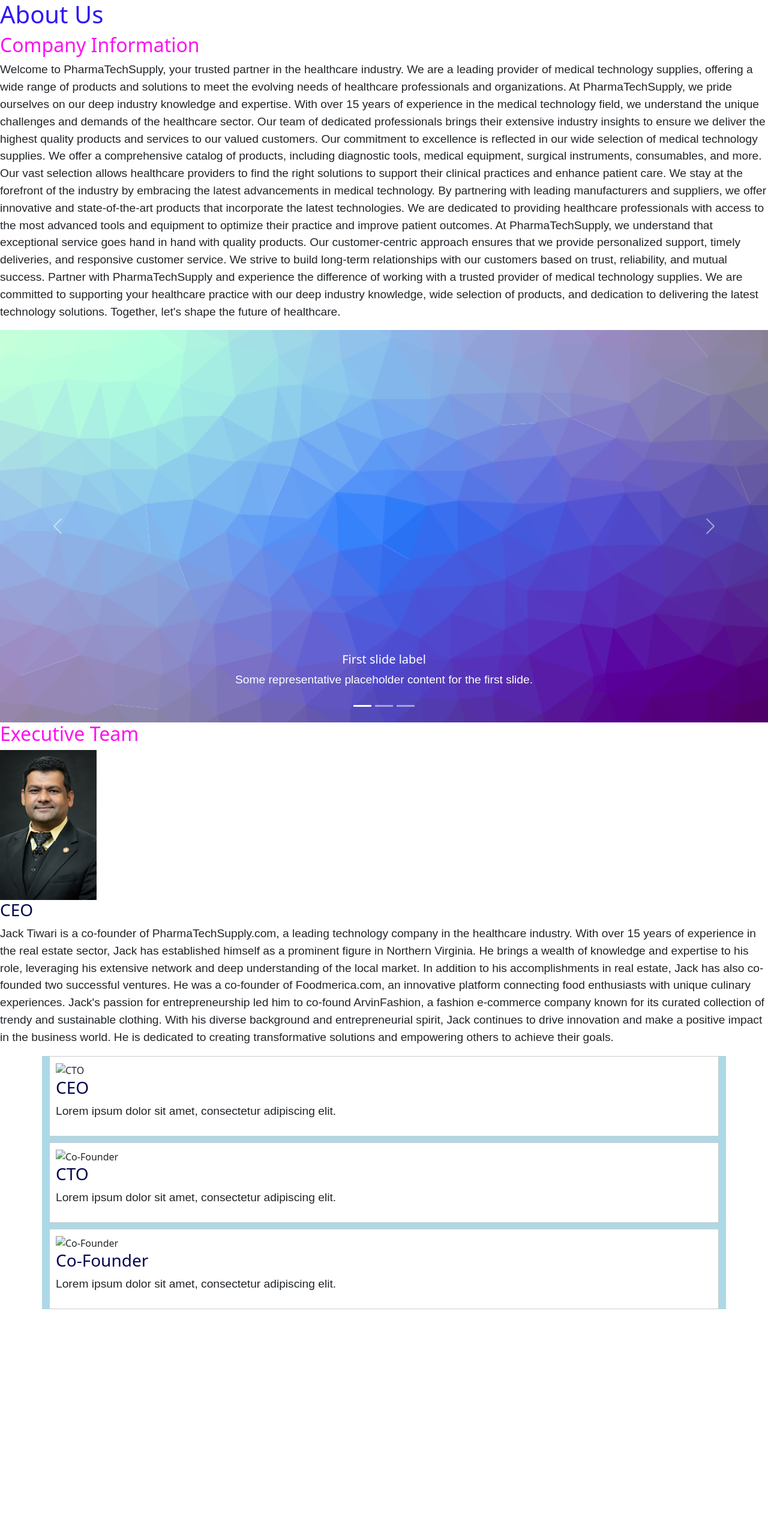
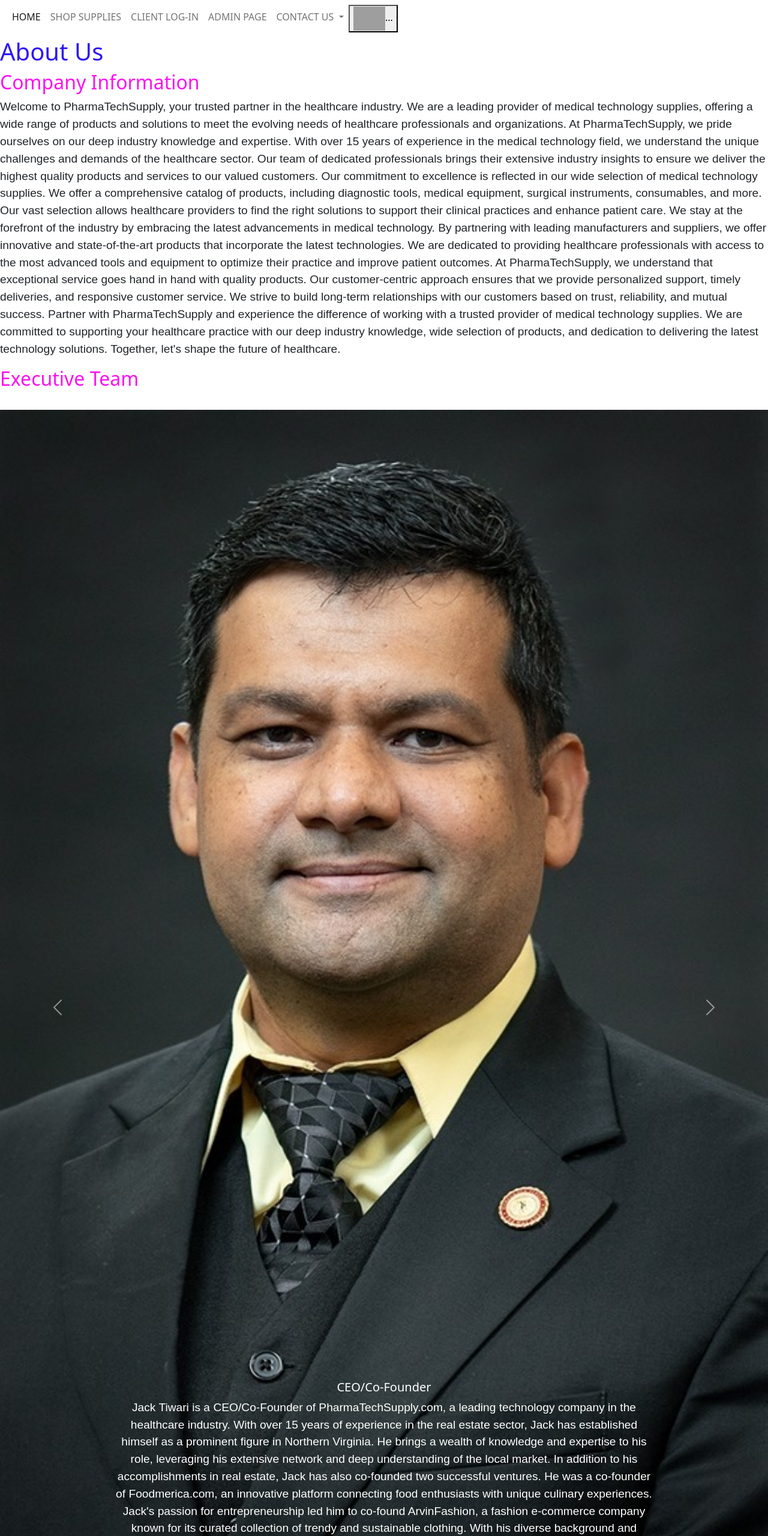
Before and after one commit to RaedGazi/FINAL-PROJECT, a plain HTML site: page aboutUS.html in a window 1280 px wide. Shown: the top 2560 px of the page at 60% size. Before the commit the page ends 2192 px from the top, so only its background shows below. Drawn offline with nearby package versions, Linux system fonts and the light colour scheme; grey boxes are pictures that could not be loaded.

Commit message:
About Us carasoul

```diff
--- a/aboutUS.html
+++ b/aboutUS.html
@@ -9,8 +9,49 @@
     <link href="https://cdn.jsdelivr.net/npm/bootstrap@5.2.3/dist/css/bootstrap.min.css" rel="stylesheet">
 </head>
 <body>
+    <div>
 
+        <!---Add Navbar-->
 
+        <nav class="navbar navbar-expand-lg bg-body-tertiary">
+          <div class="container-fluid">
+
+            <div class="collapse navbar-collapse" id="navbarNavDropdown">
+              <ul class="navbar-nav">
+                <li class="nav-item">
+                  <a class="nav-link active" aria-current="page" href="index.html">HOME</a>
+                </li>
+                <li class="nav-item">
+                  <a class="nav-link" href="supply.html">SHOP SUPPLIES</a>
+                </li>
+                <li class="nav-item">
+                  <a class="nav-link" href="clientLogIn.html">CLIENT LOG-IN</a>
+                </li>
+                <li class="nav-item">
+                  <a class="nav-link" href="admin.html">ADMIN PAGE</a>
+                </li>
+                <li class="nav-item dropdown">
+                  <a class="nav-link dropdown-toggle" href="#" role="button" data-bs-toggle="dropdown"
+                    aria-expanded="false">
+                    CONTACT US
+                  </a>
+                  <ul class="dropdown-menu">
+                    <li><a class="dropdown-item" href="aboutUs.html">About US</a></li>
+                    <li><a class="dropdown-item" href="contactUs.html">FAQs</a></li>
+                    <li><a class="dropdown-item" href="contactUs.html">Shipping & Returns</a></li>
+                  </ul>
+                </li>
+                <li>
+                  <button type="button" class="button"><img
+                      src="https://static.vecteezy.com/system/resources/previews/004/999/463/original/shopping-cart-icon-illustration-free-vector.jpg"
+                      height="40px" alt="Image">...</button>
+                </li>
+              </ul>
+            </div>
+          </div>
+        </nav>
+      </div>
+<div>
   <h1>About Us</h1>
 
   <h2>Company Information</h2>
@@ -26,7 +67,9 @@
 
     Partner with PharmaTechSupply and experience the difference of working with a trusted provider of medical technology supplies. We are committed to supporting your healthcare practice with our deep industry knowledge, wide selection of products, and dedication to delivering the latest technology solutions. Together, let's shape the future of healthcare.</p>
 
-    <div>
+  </div>
+  <h2>Executive Team</h2>
+  <br>
       <!--CAROUSEL START-->
       <div id="carousel" class="carousel slide">
         <div class="carousel-indicators">
@@ -39,24 +82,35 @@
         </div>
         <div class="carousel-inner">
           <div class="carousel-item active">
-            <img src="./images/bg1.png" class="d-block w-100" alt="...">
+            <img src="./images/JackTiwari.jpg" class="d-block w-100" alt="...">
             <div class="carousel-caption d-none d-md-block">
-              <h5>First slide label</h5>
-              <p>Some representative placeholder content for the first slide.</p>
+              <h5>CEO/Co-Founder</h5>
+              <p>Jack Tiwari is a CEO/Co-Founder of PharmaTechSupply.com, a leading technology company in the healthcare industry. With over 15 years of experience in the real estate sector, Jack has established himself as a prominent figure in Northern Virginia. He brings a wealth of knowledge and expertise to his role, leveraging his extensive network and deep understanding of the local market.
+
+                In addition to his accomplishments in real estate, Jack has also co-founded two successful ventures. He was a co-founder of Foodmerica.com, an innovative platform connecting food enthusiasts with unique culinary experiences. Jack's passion for entrepreneurship led him to co-found ArvinFashion, a fashion e-commerce company known for its curated collection of trendy and sustainable clothing.
+
+                With his diverse background and entrepreneurial spirit, Jack continues to drive innovation and make a positive impact in the business world. He is dedicated to creating transformative solutions and empowering others to achieve their goals.</p>
             </div>
           </div>
           <div class="carousel-item">
-            <img src="./images/bg2.png" class="d-block w-100" alt="...">
+            <img src="./images/Tiffany.jpg" class="d-block w-100" alt="...">
             <div class="carousel-caption d-none d-md-block">
-              <h5>Second slide label</h5>
-              <p>Some representative placeholder content for the second slide.</p>
+              <h5>President</h5>
+              <p> Lorem ipsum dolor sit, amet consectetur adipisicing elit. Voluptatem, enim rem, veniam est quae aliquid blanditiis optio minus debitis, molestias nemo eveniet dignissimos possimus consequatur officiis recusandae corporis! Placeat, quo!.</p>
             </div>
           </div>
           <div class="carousel-item">
-            <img src="./images/bg3.png" class="d-block w-100" alt="...">
+            <img src="./images/Raed.png" class="d-block w-100" alt="...">
             <div class="carousel-caption d-none d-md-block">
-              <h5>Third slide label</h5>
-              <p>Some representative placeholder content for the third slide.</p>
+              <h5>CTO/Co-founder</h5>
+              <p>Lorem ipsum dolor sit, amet consectetur adipisicing elit. Molestiae suscipit voluptatibus consequatur minima exercitationem ipsa dolorem magni soluta non nostrum eius tenetur, blanditiis pariatur doloribus ea laborum labore placeat maiores?.</p>
+            </div>
+          </div>
+          <div class="carousel-item">
+            <img src="./images/Giordon.JPG" class="d-block w-100" alt="...">
+            <div class="carousel-caption d-none d-md-block">
+              <h5>COO/ Co-Founder</h5>
+              <p>Lorem ipsum dolor sit amet consectetur adipisicing elit. Soluta voluptatem dolor, et fuga quibusdam saepe, consequatur similique odit tenetur asperiores quo reprehenderit ipsa aliquid sequi. Eligendi saepe expedita vel cumque..</p>
             </div>
           </div>
         </div>
@@ -74,36 +128,8 @@
       <!--CAROUSEL END-->
     </div>
 
-  <h2>Executive Team</h2>
-  <div class="boxCo">
-    <img src="./images/JackTiwari.jpg" alt="CEO"  height="250">
-    <h3>CEO</h3>
-    <p>Jack Tiwari is a co-founder of PharmaTechSupply.com, a leading technology company in the healthcare industry. With over 15 years of experience in the real estate sector, Jack has established himself as a prominent figure in Northern Virginia. He brings a wealth of knowledge and expertise to his role, leveraging his extensive network and deep understanding of the local market.
-
-      In addition to his accomplishments in real estate, Jack has also co-founded two successful ventures. He was a co-founder of Foodmerica.com, an innovative platform connecting food enthusiasts with unique culinary experiences. Jack's passion for entrepreneurship led him to co-found ArvinFashion, a fashion e-commerce company known for its curated collection of trendy and sustainable clothing.
-
-      With his diverse background and entrepreneurial spirit, Jack continues to drive innovation and make a positive impact in the business world. He is dedicated to creating transformative solutions and empowering others to achieve their goals.</p>
-  </div>
-  <div class="container">
-    <div class="box">
-      <img src="Raed.jpg" alt="CTO">
-      <h3>CEO</h3>
-      <p>Lorem ipsum dolor sit amet, consectetur adipiscing elit.</p>
-    </div>
-    <div class="box">
-      <img src="Tiffany.jpg" alt="Co-Founder">
-      <h3>CTO</h3>
-      <p>Lorem ipsum dolor sit amet, consectetur adipiscing elit.</p>
-    </div>
-    <div class="box">
-      <img src="Giordon.jpg" alt="Co-Founder">
-      <h3>Co-Founder</h3>
-      <p>Lorem ipsum dolor sit amet, consectetur adipiscing elit.</p>
-    </div>
-
-  </div>
 
 
-
+  <script src="https://cdn.jsdelivr.net/npm/bootstrap@5.2.3/dist/js/bootstrap.bundle.min.js"></script>
 </body>
 </html>
--- a/admin.css
+++ b/admin.css
@@ -80,3 +80,8 @@ footer p {
   font-size: 12px; /* Font size of the copyright notice */
   margin-bottom: 0; /* Remove margin bottom */
 }
+.d-block{
+  width: 80%;
+  padding-inline: 30;
+  padding-right: 20em;
+}
```
Also changed, not shown: images/Giordon.JPG (added), images/Raed.png (added), images/Tiffany.jpg (added).
